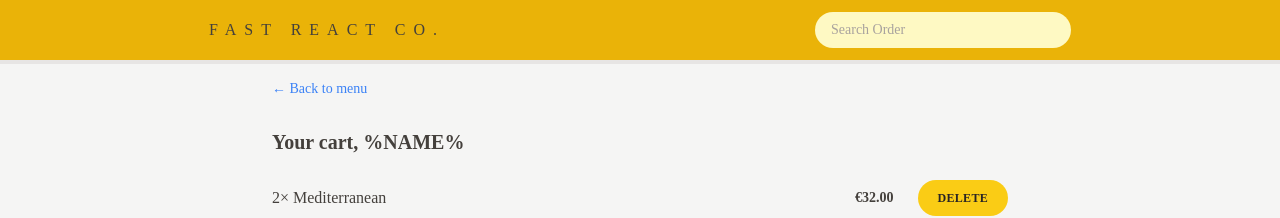
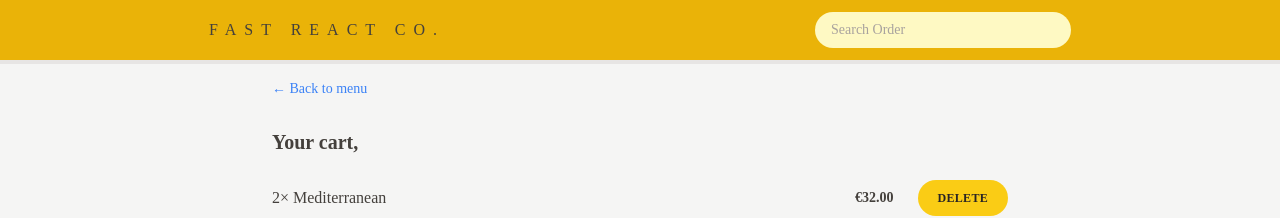
Before and after one commit to mojvaf/fast-pizza, a React (Vite) app: page /cart in a window 1280 px wide. Shown: the top 218 px of the page. Built offline with nearby package versions, Linux system fonts and the light colour scheme.

Commit message:
user slice

```diff
--- a/src/features/cart/Cart.jsx
+++ b/src/features/cart/Cart.jsx
@@ -1,6 +1,8 @@
 import Button from '../../ui/Button';
 import LinkButton from '../../ui/LinkButton';
 import CartItem from './CartItem';
+import { useSelector } from 'react-redux';
+
 const fakeCart = [
   {
     pizzaId: 12,
@@ -26,13 +28,15 @@
 ];
 
 function Cart() {
+  const username = useSelector((state) => state.user.username);
+  console.log('cart user Name' + username);
   const cart = fakeCart;
 
   return (
     <div className="px-4 py-3 ">
       <LinkButton to="/menu">&larr; Back to menu</LinkButton>
 
-      <h2 className="mt-7 text-xl font-semibold">Your cart, %NAME%</h2>
+      <h2 className="mt-7 text-xl font-semibold">Your cart, {username}</h2>
       <ul className="mt-3 divide-y divide-stone-200 border-b">
         {cart.map((item) => (
           <CartItem item={item} key={item.key} />
--- a/src/features/order/CreateOrder.jsx
+++ b/src/features/order/CreateOrder.jsx
@@ -7,6 +7,7 @@
 } from 'react-router-dom';
 import Button from '../../ui/Button';
 //import { createOrder } from '../../services/apiRestaurant';
+import { useSelector } from 'react-redux';
 
 const isValidPhone = (str) =>
   /^\+?\d{1,4}?[-.\s]?\(?\d{1,3}?\)?[-.\s]?\d{1,4}[-.\s]?\d{1,4}[-.\s]?\d{1,9}$/.test(
@@ -38,6 +39,8 @@
 ];
 
 function CreateOrder() {
+  const username = useSelector((state) => state.user.username);
+
   const navigation = useNavigate();
   const isSubmitting = navigation.state === 'submitting';
 
@@ -53,7 +56,13 @@
       <Form method="POST">
         <div className="mb-5 flex flex-col gap-2 sm:flex-row sm:items-center">
           <label className="sm:basis-40">First Name</label>
-          <input type="text" name="customer" required className="input grow" />
+          <input
+            type="text"
+            name="customer"
+            required
+            className="input grow"
+            defaultValue={username}
+          />
         </div>
 
         <div className="mb-5 flex flex-col gap-2 sm:flex-row sm:items-center">
--- a/src/features/user/CreateUser.jsx
+++ b/src/features/user/CreateUser.jsx
@@ -1,11 +1,20 @@
 import { useState } from 'react';
 import Button from '../../ui/Button';
+import { useDispatch } from 'react-redux';
+import { updateName } from './userSlice';
+import { useNavigate } from 'react-router-dom';
 
 function CreateUser() {
   const [username, setUsername] = useState('');
+  const dispatch = useDispatch();
+  const navigate = useNavigate();
 
   function handleSubmit(e) {
     e.preventDefault();
+    //gard clause
+    if (!username) return;
+    dispatch(updateName(username));
+    navigate('./menu');
   }
 
   return (
--- a/src/ui/Home.jsx
+++ b/src/ui/Home.jsx
@@ -1,5 +1,10 @@
+import { useSelector } from 'react-redux';
 import CreateUser from '../features/user/CreateUser';
+import Button from './Button';
+
 function Home() {
+  const username = useSelector((state) => state.user.username);
+  console.log('home' + username);
   return (
     <div className="my-10 px-4 text-center sm:my-16">
       <h1 className="mb-5  text-xl font-semibold md:text-3xl">
@@ -10,7 +15,13 @@
           Straight out of the oven, straight to you.
         </span>
       </h1>
-      <CreateUser />
+      {username === '' ? (
+        <CreateUser />
+      ) : (
+        <Button to="/menu" type="primary">
+          Continue ordering {username}
+        </Button>
+      )}
     </div>
   );
 }
```
